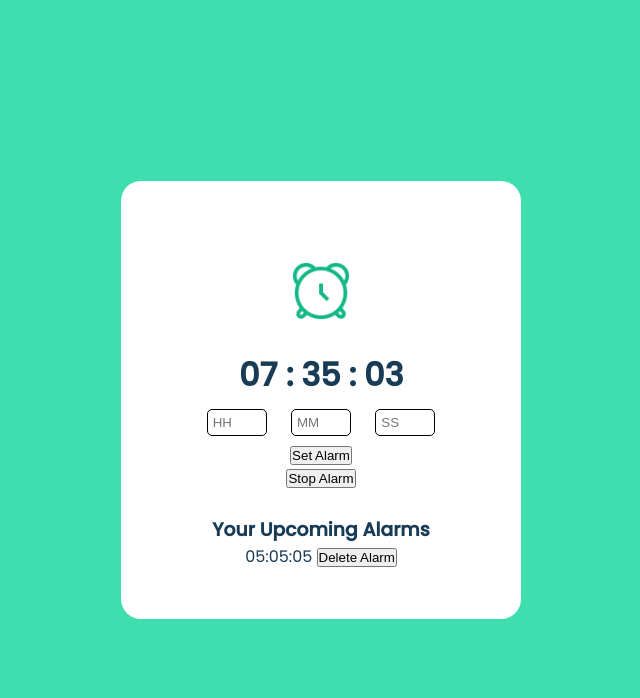
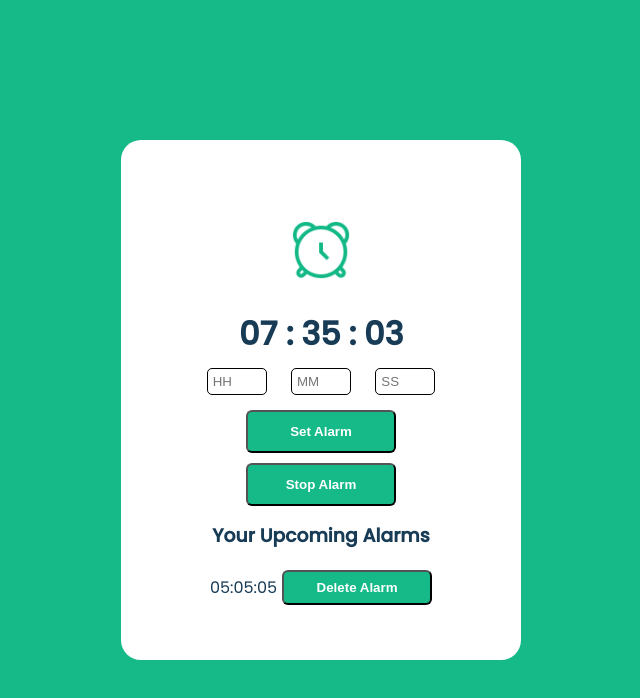
Before and after one commit to vibhavk03/alarm-clock, a plain HTML site: page index.html in a window 1280 px wide. Both pictures are taken after typing "5", "5", "5" into the empty fields and a click on the button "Set Alarm". Shown: the whole page, without its empty margins (319-959 px from the left). Drawn offline with Linux system fonts and the light colour scheme.

Commit message:
styling delte button and alarm list

```diff
--- a/index.html
+++ b/index.html
@@ -57,13 +57,13 @@
               required
             />
           </div>
-          <div class="alarm-buttons flex">
+          <div class="set-alarm-button-div flex">
             <button type="submit" class="set-alarm">Set Alarm</button>
           </div>
         </form>
         <!-- stop alarm button -->
-        <div class="stop-alarm-btn-div">
-          <button type="submit" onclick="stopAlarm()" class="delete-alarm">
+        <div class="stop-alarm-button-div">
+          <button type="submit" onclick="stopAlarm()" class="stop-alarm-button">
             Stop Alarm
           </button>
         </div>
--- a/script.js
+++ b/script.js
@@ -17,7 +17,9 @@ let alarmList = [];
 alarmTone.loop = true;
 const playAlarm = function (timeNow) {
   alarmTone.play();
-  alert(`It is ${timeNow}!`);
+  setTimeout(() => {
+    alert(`It is ${timeNow}!`);
+  }, 1000);
 };
 
 // stop the alarm
@@ -50,7 +52,7 @@ const getTwoDigits = (time) => {
 
 // delete alarm li from page
 upcomingAlarmList.addEventListener("click", (e) => {
-  if (e.target.classList.contains("deleteAlarm")) {
+  if (e.target.classList.contains("delete-alarm-button")) {
     e.target.parentElement.remove();
   }
 });
@@ -66,9 +68,9 @@ const removeFromAlarmList = (newAlarm) => {
 const addAlarmToList = (newAlarm) => {
   const newAlarmString = `${newAlarm}`;
   const newAlarmHTML = `
-  <li class="newAlarm-list-item-${newAlarm}">
+  <li class="newAlarm-list-item flex">
     <span>${newAlarmString}</span>
-    <button class="deleteAlarm" onclick = "removeFromAlarmList(this.value)" value=${newAlarm}>Delete Alarm</button>
+    <button class="delete-alarm-button" onclick = "removeFromAlarmList(this.value)" value=${newAlarm}>Delete Alarm</button>
   </li>`;
   upcomingAlarmList.innerHTML += newAlarmHTML;
 };
@@ -84,6 +86,9 @@ alarmForm.addEventListener("submit", (event) => {
   if (alarmList.includes(newAlarm)) {
     alert("Alarm already included!");
   } else {
+    // if (alarmList.length === 6) {
+    //   alert("Please delete existing alarms to add new ones");
+    // }
     alarmList.push(newAlarm);
     addAlarmToList(newAlarm);
     alarmForm.reset();
--- a/style.css
+++ b/style.css
@@ -20,7 +20,7 @@
 body {
   font-family: "Poppins", sans-serif;
   color: var(--primary-text-color);
-  background-color: bisque;
+  background-color: #16b988;
 }
 
 p {
@@ -40,7 +40,21 @@ ul {
 }
 
 h3 {
-  margin-top: 25px;
+  margin: 15px 0px;
+}
+
+button {
+  width: 150px;
+  background-color: #16b988;
+  border-radius: 6px;
+  font-weight: 700;
+  color: white !important;
+  padding: 12px 24px;
+  /* box-shadow: 0 0 2px var(--secondary-text-color); */
+  transition: 0.2s ease-out;
+}
+button:hover {
+  background-color: #12906a;
 }
 
 /* utility classes */
@@ -48,7 +62,7 @@ h3 {
   justify-content: center;
   align-content: center;
   height: 100vh;
-  background-color: #3edeae;
+  background-color: #16b988;
 }
 
 .container {
@@ -106,6 +120,23 @@ input {
   border-radius: 5px;
 }
 
-.alarm-buttons {
+.set-alarm-button-div {
+  margin-top: 5px;
   flex-direction: column;
 }
+
+.stop-alarm-button-div {
+  margin-top: 10px;
+}
+
+.newAlarm-list-item {
+  justify-content: space-between;
+  margin: 5px 0px;
+}
+.newAlarm-list-item > span {
+  margin-right: 5px;
+}
+
+.delete-alarm-button {
+  padding: 8px 15px;
+}
```
